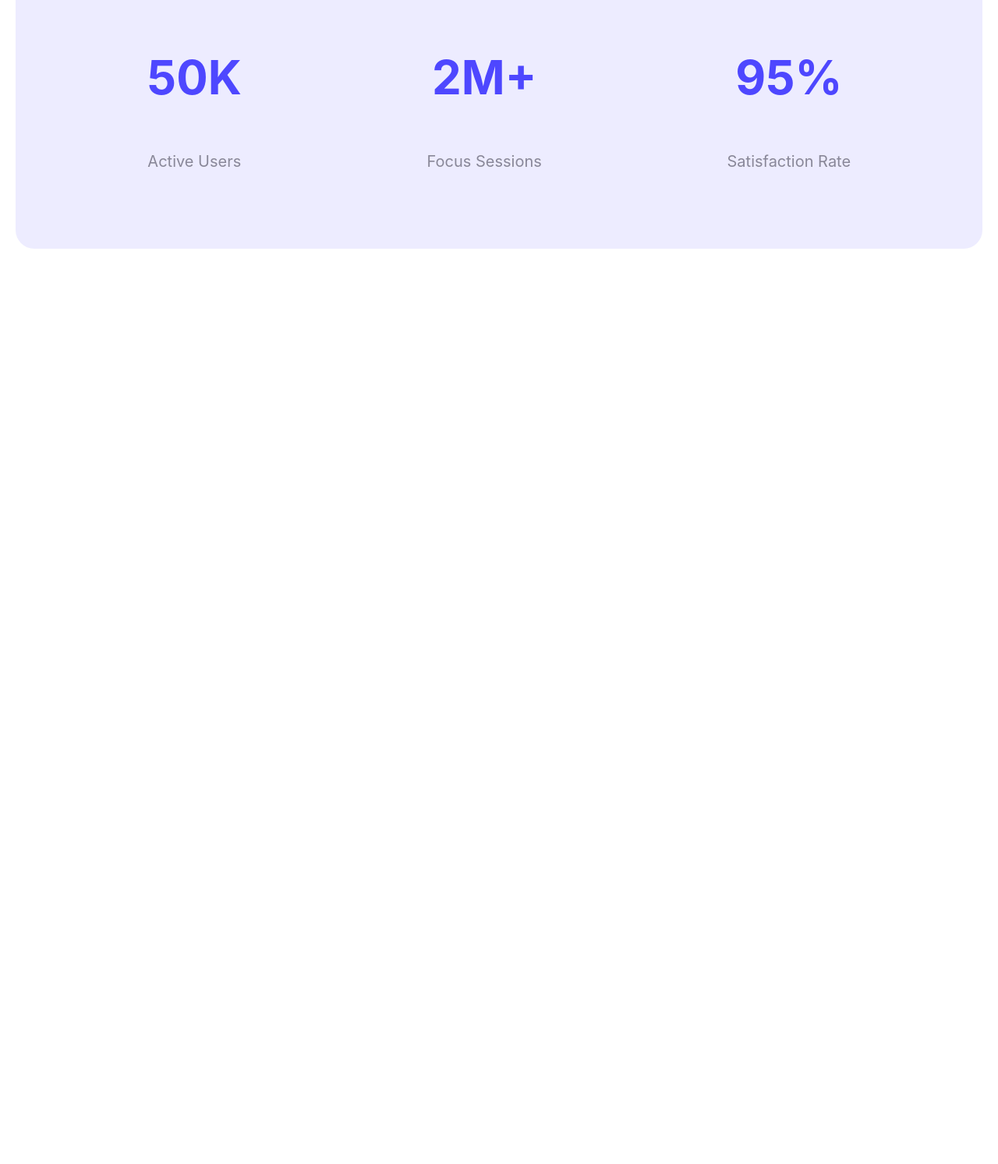
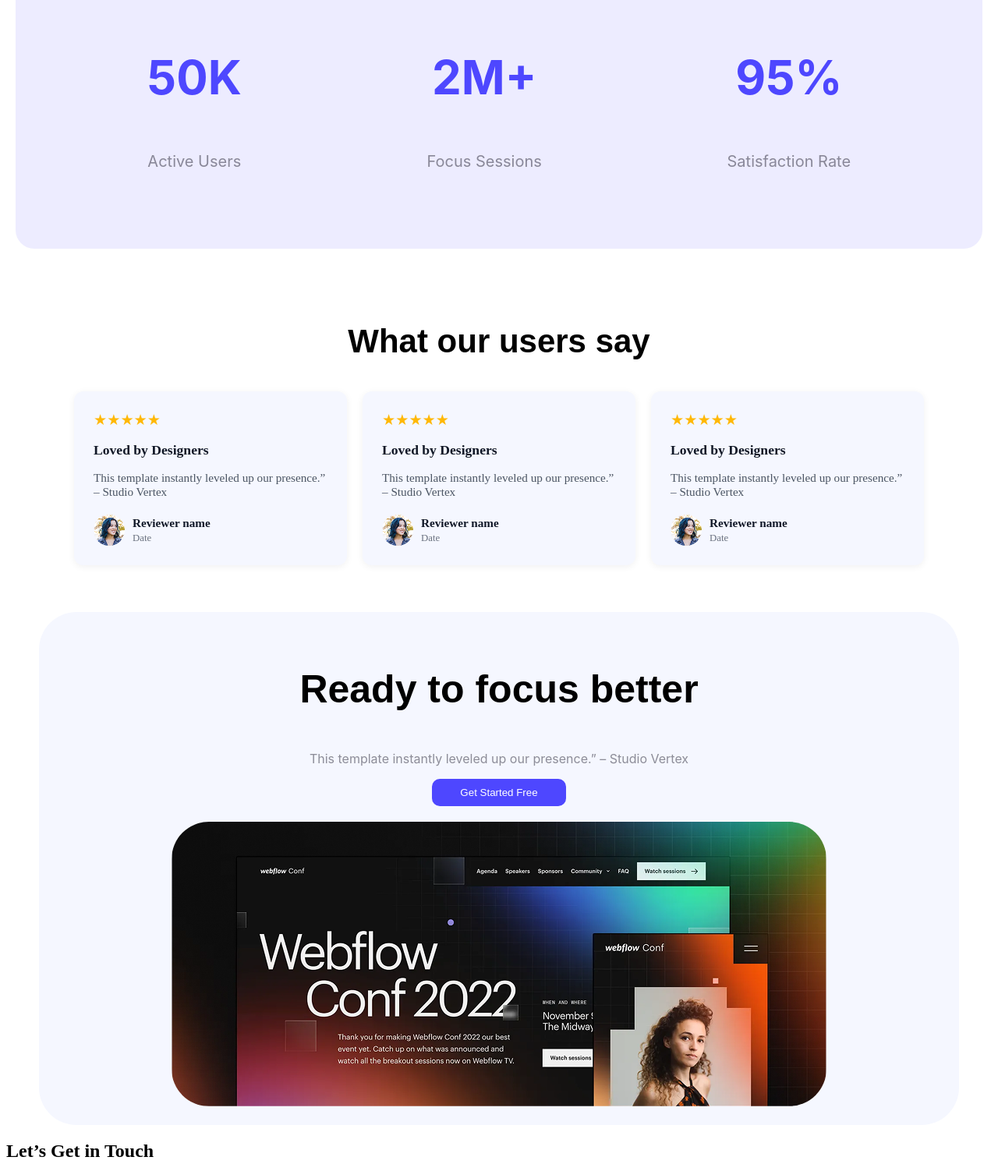
Before and after one commit to Uchchash346/Dark-UI-Template-for-Webflow-Agencies, a plain HTML site: page index.html in a window 1280 px wide. Shown: the part 1583-3076 px from the top of the page at 78% size. Before the commit the page ends 1910 px from the top, so only its background shows below. Drawn offline with Linux system fonts and the light colour scheme.

Commit message:
Add Testimonial Review Section and Reday to Focus Better section

```diff
--- a/index.html
+++ b/index.html
@@ -86,6 +86,86 @@
           </div>
         </div>
       </section>
+
+      <!-- Testimonial Review Section -->
+      <section class="testimonials">
+        <h2 class="raleway-normal review-section-heading-title">
+          What our users say
+        </h2>
+        <div class="testimonial-container">
+          <div class="testimonial-card">
+            <div class="stars">★★★★★</div>
+            <h3>Loved by Designers</h3>
+            <p>
+              This template instantly leveled up our presence.” – Studio Vertex
+            </p>
+            <div class="reviewer">
+              <img src="./assets/avatar.png" alt="Reviewer" />
+              <div>
+                <strong>Reviewer name</strong><br />
+                <small>Date</small>
+              </div>
+            </div>
+          </div>
+
+          <div class="testimonial-card">
+            <div class="stars">★★★★★</div>
+            <h3>Loved by Designers</h3>
+            <p>
+              This template instantly leveled up our presence.” – Studio Vertex
+            </p>
+            <div class="reviewer">
+              <img src="./assets/avatar.png" alt="Reviewer" />
+              <div>
+                <strong>Reviewer name</strong><br />
+                <small>Date</small>
+              </div>
+            </div>
+          </div>
+
+          <div class="testimonial-card">
+            <div class="stars">★★★★★</div>
+            <h3>Loved by Designers</h3>
+            <p>
+              This template instantly leveled up our presence.” – Studio Vertex
+            </p>
+            <div class="reviewer">
+              <img src="./assets/avatar.png" alt="Reviewer" />
+              <div>
+                <strong>Reviewer name</strong><br />
+                <small>Date</small>
+              </div>
+            </div>
+          </div>
+        </div>
+      </section>
+
+      <!-- Ready To Focus Section -->
+      <section class="ready-to-focus-section-area">
+        <h3 class="raleway-normal ready-to-focus-heading-title">
+          Ready to focus better
+        </h3>
+        <p
+          class="ready-to-focus-heading-description inter-normal normal-text-color"
+        >
+          This template instantly leveled up our presence.” – Studio Vertex
+        </p>
+        <button class="get-started-focus-button">Get Started Free</button>
+        <br />
+        <img
+          class="ready-to-focus-banner-img"
+          src="./assets/wc-big.png"
+          alt=""
+        />
+      </section>
+
+      <!-- Contact Section Area -->
+      <section class="contact-section-area">
+        <div class="contact-section-column-left">
+          <h2>Let’s Get in Touch</h2>
+        </div>
+        <div class="contact-section-column-right"></div>
+      </section>
     </main>
     <footer></footer>
   </body>
--- a/style.css
+++ b/style.css
@@ -74,6 +74,7 @@
   text-align: center;
 }
 
+
 /* ========================== Launching Section ========================== */
 .launching-section-area {
   display: flex;
@@ -123,3 +124,110 @@
 .counting-single-item-description {
   font-size: 20px;
 }
+
+/* ========================== Testimonial Review Section ========================== */
+.testimonials {
+    /* background-color: #f5f7ff; */
+    padding: 60px 20px;
+    text-align: center;
+}
+
+.testimonials h2 {
+    font-size: 42px;
+    margin-bottom: 40px;
+
+}
+
+.testimonial-container {
+    display: flex;
+    justify-content: center;
+    gap: 20px;
+    flex-wrap: wrap;
+}
+
+.testimonial-card {
+    /* background: #ffffff; */
+    border-radius: 12px;
+    padding: 25px;
+    width: 300px;
+    box-shadow: 0 2px 10px rgba(0, 0, 0, 0.06);
+    text-align: left;
+    transition: transform 0.3s ease;
+    background-color: #f5f7ff;
+    justify-content: space-between;
+}
+
+.testimonial-card:hover {
+    transform: translateY(-5px);
+}
+
+.stars {
+    color: #FFB805; /* Gold-yellow for stars */
+    font-size: 1.2rem;
+    margin-bottom: 10px;
+}
+
+.testimonial-card h3 {
+    font-size: 1.1rem;
+    font-weight: 600;
+    margin-bottom: 10px;
+    color: #111827;
+}
+
+.testimonial-card p {
+    font-size: 0.95rem;
+    color: #4b5563;
+    margin-bottom: 20px;
+}
+
+.reviewer {
+    display: flex;
+    align-items: center;
+    gap: 10px;
+}
+
+.reviewer img {
+    width: 40px;
+    height: 40px;
+    border-radius: 50%;
+    object-fit: cover;
+}
+
+.reviewer strong {
+    color: #111827;
+    font-size: 0.95rem;
+}
+
+.reviewer small {
+    color: #6b7280;
+    font-size: 0.8rem;
+}
+
+/* ========================== Ready To Focus Section ========================== */
+.ready-to-focus-section-area{
+    background-color: #f5f7ff;
+    border-radius: 48px;
+    padding: 20px;
+    width: 1140px;
+    margin: auto;
+    text-align: center;
+}
+
+.ready-to-focus-heading-title{
+    font-size: 50px;
+    font-weight: bold;
+    text-align: center;
+}
+
+.ready-to-focus-heading-description{
+    text-align: center;
+}
+
+.ready-to-focus-banner-img{
+    margin-top: 20px;
+    height: auto;
+    /* max-width: 100%; */
+    border-radius: 48px;
+}
+
+/* ========================== Contact Section Area ========================== */
```
